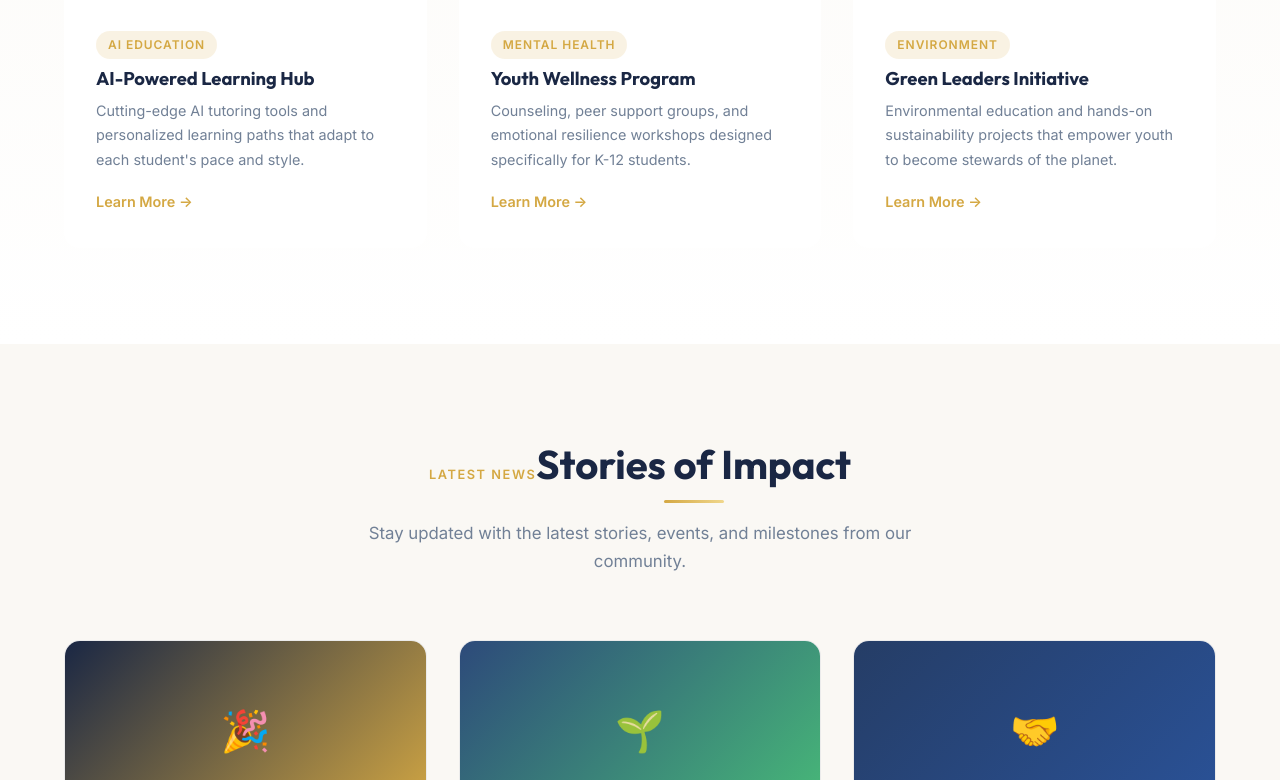
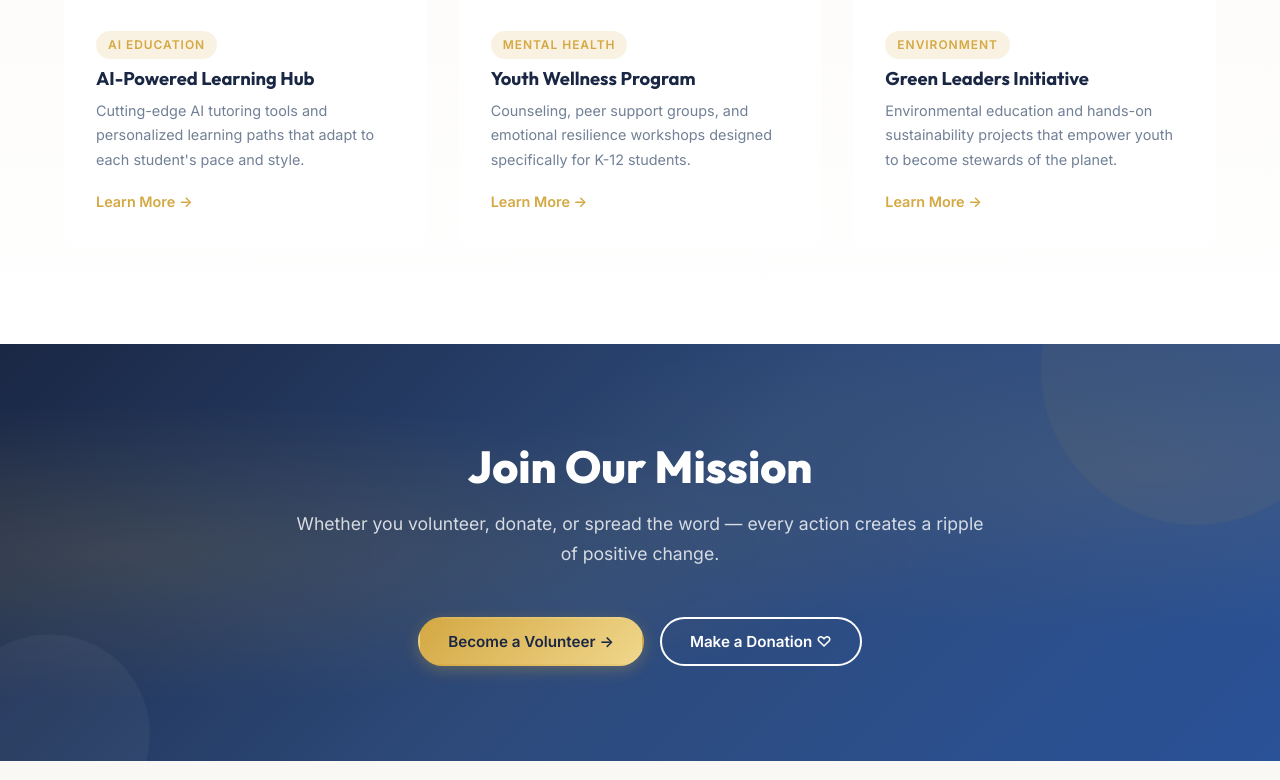
Before and after one commit to HawaiiBeach123/laloli-net, a Next.js app: page / in a window 1280 px wide. Shown: the part 2020-2800 px from the top of the page. Built offline with nearby package versions, Linux system fonts and the light colour scheme.

Commit message:
hide: stats, stories/news from home page

```diff
--- a/src/app/page.tsx
+++ b/src/app/page.tsx
@@ -212,86 +212,8 @@ export default function Home() {
         </div>
       </section>
 
-      {/* ==================== LATEST NEWS ==================== */}
-      <section className={styles.newsSection}>
-        <div className={styles.sectionHeader}>
-          <span className={styles.sectionLabel}>
-            {t('Latest News', '最新动态')}
-          </span>
-          <h2 className={styles.sectionTitle}>
-            {t('Stories of Impact', '影响力故事')}
-          </h2>
-          <p className={styles.sectionSubtitle}>
-            {t(
-              'Stay updated with the latest stories, events, and milestones from our community.',
-              '关注来自我们社区的最新故事、活动和里程碑。'
-            )}
-          </p>
-        </div>
-
-        <div className={styles.newsGrid}>
-          {[
-            {
-              emoji: '🎉',
-              date: t('June 12, 2026', '2026年6月12日'),
-              title: t(
-                'Annual Gala Raises Record $500K for Education',
-                '年度晚宴筹集创纪录50万美元用于教育'
-              ),
-              excerpt: t(
-                'Our 2026 Annual Gala brought together over 400 guests and raised a record-breaking amount for our scholarship fund.',
-                '我们的2026年度晚宴汇聚了400多位嘉宾，为奖学金基金筹集了创纪录的金额。'
-              ),
-              bg: 'linear-gradient(135deg, #1a2744, #d4a843)',
-            },
-            {
-              emoji: '🌱',
-              date: t('May 28, 2026', '2026年5月28日'),
-              title: t(
-                'New Community Garden Opens in Downtown',
-                '市中心社区花园正式开放'
-              ),
-              excerpt: t(
-                'The LALOLI Community Garden is now open, providing fresh produce and green space to over 200 local families.',
-                '乐荔社区花园现已开放，为200多个本地家庭提供新鲜农产品和绿色空间。'
-              ),
-              bg: 'linear-gradient(135deg, #2d4a7a, #48bb78)',
-            },
-            {
-              emoji: '🤝',
-              date: t('May 10, 2026', '2026年5月10日'),
-              title: t(
-                'Partnership with Global Education Alliance',
-                '与全球教育联盟建立合作伙伴关系'
-              ),
-              excerpt: t(
-                'We are thrilled to announce our partnership with GEA, expanding our reach to 5 new countries this year.',
-                '我们很高兴地宣布与GEA建立合作，今年将把我们的影响力扩展到5个新国家。'
-              ),
-              bg: 'linear-gradient(135deg, #253d66, #2a5298)',
-            },
-          ].map((news, i) => (
-            <div className={styles.newsCard} key={i}>
-              <div className={styles.newsCardImage}>
-                <div
-                  className={styles.newsImagePlaceholder}
-                  style={{ background: news.bg }}
-                >
-                  {news.emoji}
-                </div>
-              </div>
-              <div className={styles.newsCardBody}>
-                <span className={styles.newsDate}>{news.date}</span>
-                <h3 className={styles.newsCardTitle}>{news.title}</h3>
-                <p className={styles.newsExcerpt}>{news.excerpt}</p>
-                <Link href="/news" className={styles.newsReadMore}>
-                  {t('Read More', '阅读更多')} →
-                </Link>
-              </div>
-            </div>
-          ))}
-        </div>
-      </section>
+      {/* LATEST NEWS / STORIES - hidden for now
+      */}
 
       {/* ==================== CTA BANNER ==================== */}
       <section className={styles.ctaBanner}>
```
